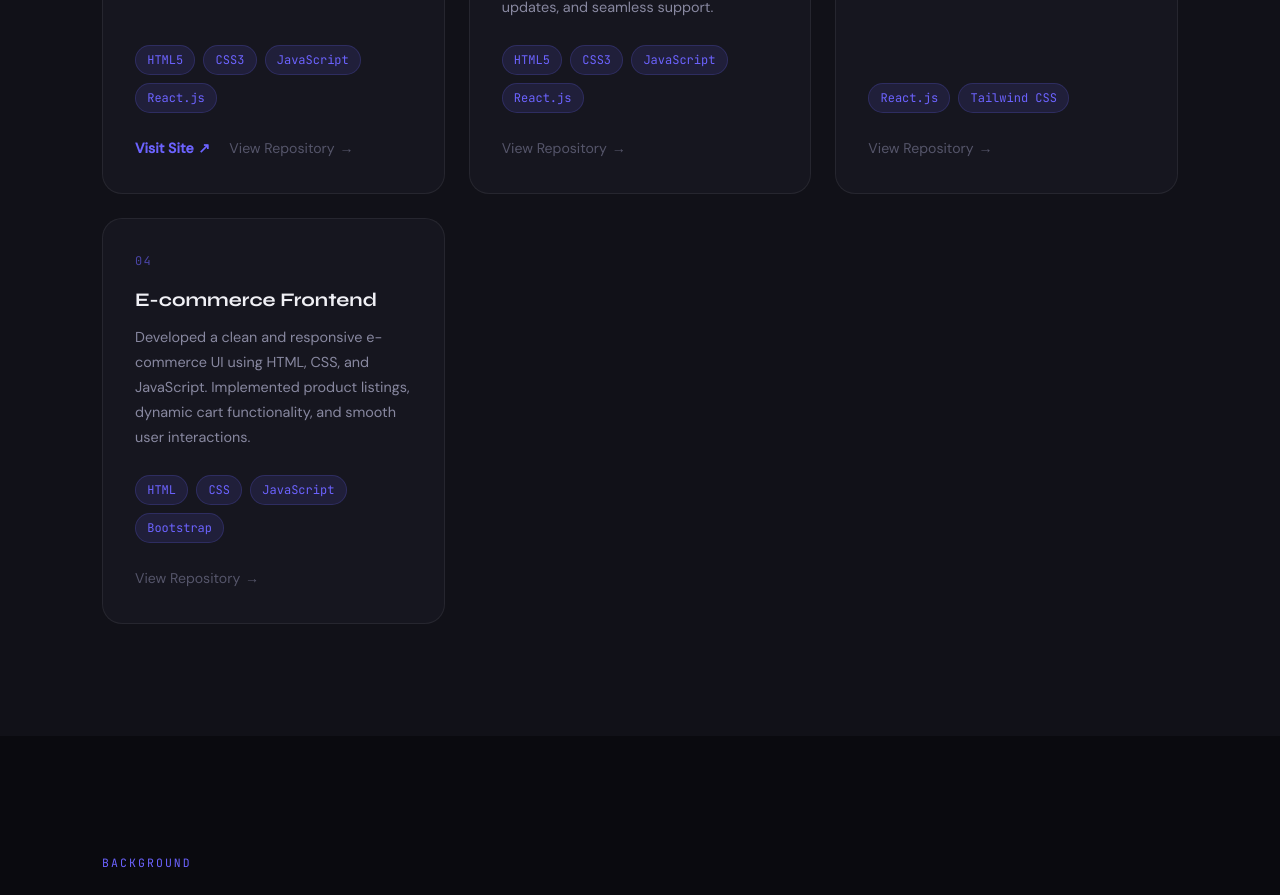
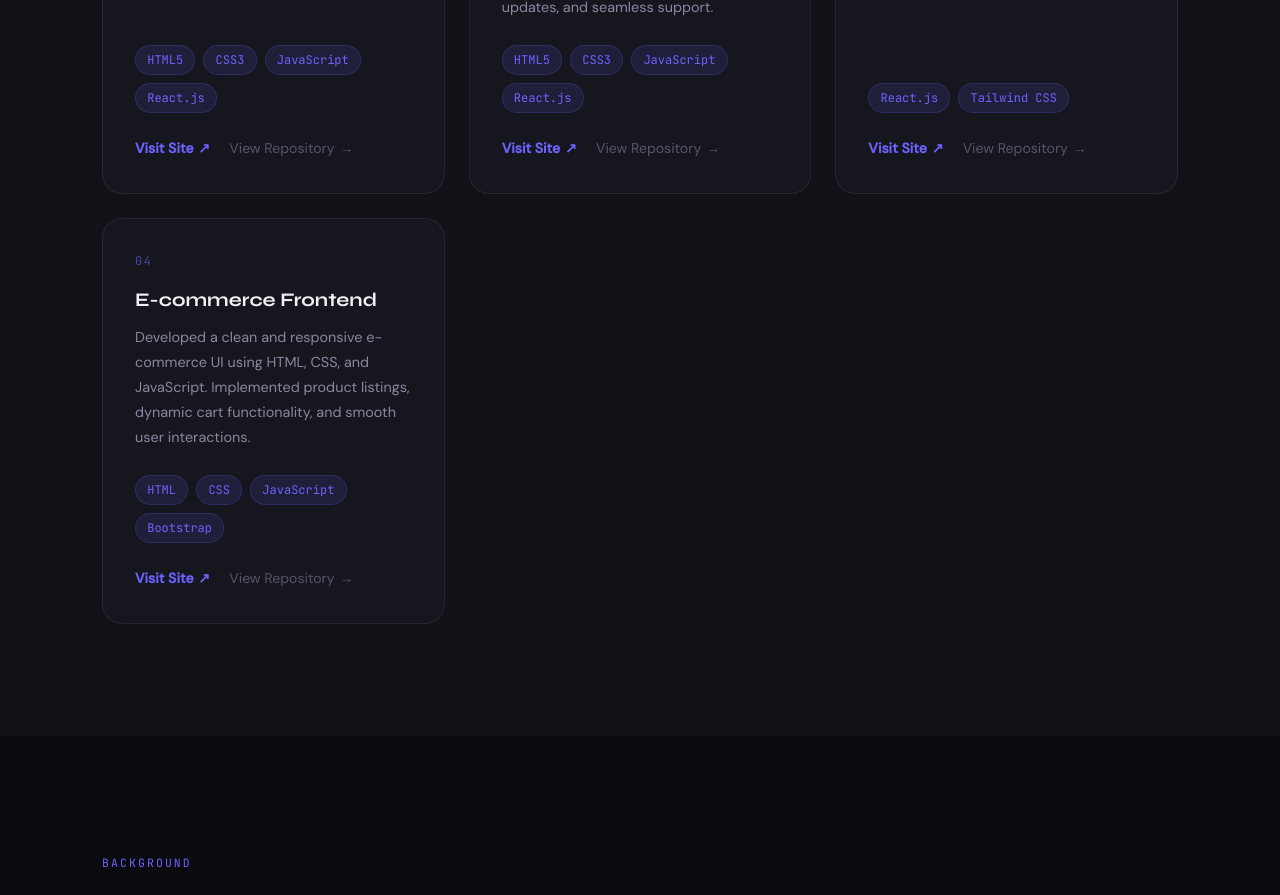
Before and after one commit to SLG179/New-Portfolio, a React (Vite) app: page / in a window 1280 px wide. Shown: the part 2920-3815 px from the top of the page. Built offline with nearby package versions, Linux system fonts and the light colour scheme.

Commit message:
Always show Visit Site button on all project cards

```diff
--- a/src/App.jsx
+++ b/src/App.jsx
@@ -47,21 +47,21 @@ const PROJECTS = [
     title: "Synapse Grid - NRI Support Service Platform",
     desc: "A centralized platform helping NRIs manage their financial, legal, and administrative needs in India from anywhere in the world. Bridging the distance with verified services, real-time updates, and seamless support.",
     tags: ["HTML5", "CSS3", "JavaScript", "React.js"],
-    live: null,
+    live: "https://slg179.github.io/Synapse-Grid-NRI-Support-Service/",
     repo: "https://github.com/SLG179/Synapse-Grid-NRI-Support-Service",
   },
   {
     title: "React-Based Dashboard UI",
     desc: "Built an interactive and responsive dashboard using React, featuring dynamic data visualization, reusable components, and a clean, modern interface.",
     tags: ["React.js", "Tailwind CSS"],
-    live: null,
+    live: "#",
     repo: "#",
   },
   {
     title: "E-commerce Frontend",
     desc: "Developed a clean and responsive e-commerce UI using HTML, CSS, and JavaScript. Implemented product listings, dynamic cart functionality, and smooth user interactions.",
     tags: ["HTML", "CSS", "JavaScript", "Bootstrap"],
-    live: null,
+    live: "#",
     repo: "#",
   },
 ];
@@ -294,11 +294,9 @@ function Projects() {
                   {p.tags.map(t => <span key={t} className="tag">{t}</span>)}
                 </div>
                 <div className="project-card__actions">
-                  {p.live && (
-                    <a href={p.live} className="project-card__link project-card__link--primary" target="_blank" rel="noreferrer">
-                      Visit Site <span>↗</span>
-                    </a>
-                  )}
+                  <a href={p.live} className="project-card__link project-card__link--primary" target="_blank" rel="noreferrer">
+                    Visit Site <span>↗</span>
+                  </a>
                   <a href={p.repo} className="project-card__link" target="_blank" rel="noreferrer">
                     View Repository <span>→</span>
                   </a>
```
